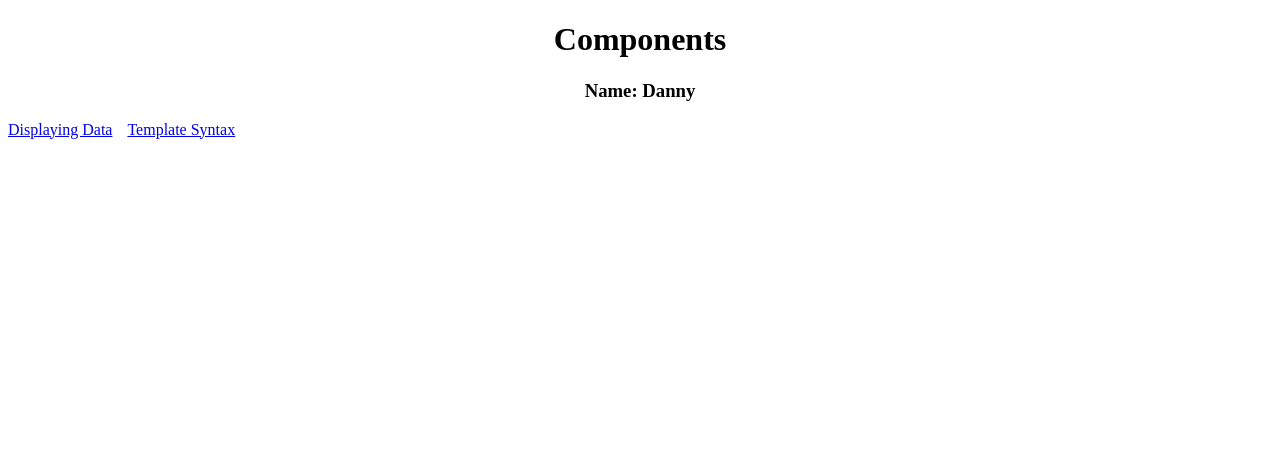
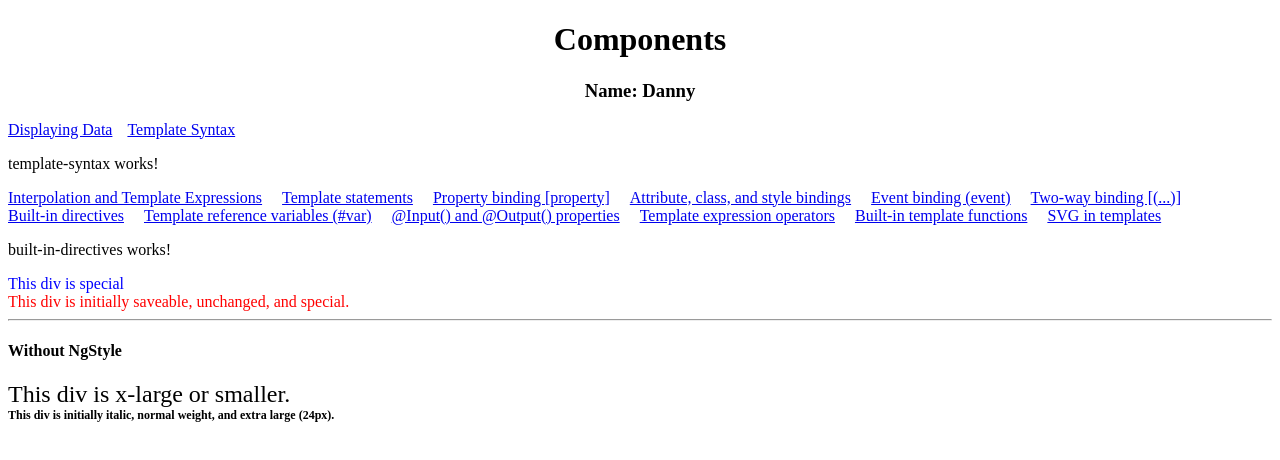
Before and after one commit to duannd/angular2, an Angular app in the folder components/: page /template-syntax/built-in-directives in a window 1280 px wide. Before the commit this address led to /. Shown: the top 460 px of the page. Built offline with nearby package versions, Linux system fonts and the light colour scheme.

Commit message:
Components & Templates :: Template syntax :: Initial Built-in Directives section

```diff
--- /dev/null
+++ b/components/src/app/template/built-in-directives/built-in-directives.component.html
@@ -0,0 +1,13 @@
+<p>built-in-directives works!</p>
+<!-- toggle the "special" class on/off with a property -->
+<div [ngClass]="isSpecial ? 'special' : ''">This div is special</div>
+<div [ngClass]="currentClasses">This div is initially saveable, unchanged, and special.</div>
+
+<hr/>
+<h4>Without NgStyle</h4>
+<div [style.font-size]="isSpecial ? 'x-large' : 'smaller'">
+  This div is x-large or smaller.
+</div>
+<div [ngStyle]="currentStyles">
+  This div is initially italic, normal weight, and extra large (24px).
+</div>
--- /dev/null
+++ b/components/src/app/template/built-in-directives/built-in-directives.component.ts
@@ -0,0 +1,55 @@
+import {Component, OnInit} from '@angular/core';
+
+@Component({
+  selector: 'app-built-in-directives',
+  templateUrl: './built-in-directives.component.html',
+  styles: [
+      `.special {
+      color: blue;
+    }`,
+      `.saveable {
+      color: blueviolet;
+    }`,
+      `.modified {
+      color: red;
+    }`
+  ]
+})
+export class BuiltInDirectivesComponent implements OnInit {
+
+  isSpecial = false;
+  currentClasses: {};
+  currentStyles: {};
+  count = 0;
+
+  constructor() {
+  }
+
+  ngOnInit() {
+    setInterval(() => {
+      this.isSpecial = !this.isSpecial;
+      this.count++;
+      this.setCurrentClasses();
+      this.setCurrentStyles();
+    }, 3000);
+  }
+
+  setCurrentClasses() {
+    // CSS classes: added/removed per current state of component properties
+    this.currentClasses = {
+      saveable: this.count % 3 === 0,
+      modified: this.count % 3 === 1,
+      special: this.count % 3 === 2
+    };
+  }
+
+  setCurrentStyles() {
+    // CSS styles: set per current state of component properties
+    this.currentStyles = {
+      'font-style': this.count % 3 === 0 ? 'italic' : 'normal',
+      'font-weight': this.count % 3 === 1 ? 'bold' : 'normal',
+      'font-size': this.count % 3 === 2 ? '24px' : '12px'
+    };
+  }
+
+}
--- a/components/src/app/template/template-routing.module.ts
+++ b/components/src/app/template/template-routing.module.ts
@@ -7,6 +7,7 @@ import {BindingPropretyComponent} from './binding-proprety/binding-proprety.comp
 import {BindingOthersComponent} from './binding-others/binding-others.component';
 import {BindingEventComponent} from './binding-event/binding-event.component';
 import {TwoWayBindingComponent} from './two-way-binding/two-way-binding.component';
+import {BuiltInDirectivesComponent} from './built-in-directives/built-in-directives.component';
 
 
 const routes: Routes = [
@@ -19,7 +20,8 @@ const routes: Routes = [
       {path: 'binding-property', component: BindingPropretyComponent},
       {path: 'binding-others', component: BindingOthersComponent},
       {path: 'binding-event', component: BindingEventComponent},
-      {path: 'two-way-binding', component: TwoWayBindingComponent}
+      {path: 'two-way-binding', component: TwoWayBindingComponent},
+      {path: 'built-in-directives', component: BuiltInDirectivesComponent},
     ]
   }
 ];
--- a/components/src/app/template/template-syntax.component.html
+++ b/components/src/app/template/template-syntax.component.html
@@ -8,9 +8,7 @@
   <a [routerLink]="['two-way-binding']"><span>Two-way binding [(...)]</span></a>
 </div>
 <div>
-  <a [routerLink]="['']"><span>Built-in directives</span></a>
-  <a [routerLink]="['']"><span>Built-in structural directives</span></a>
-  <a [routerLink]="['']"><span>The NgSwitch directives</span></a>
+  <a [routerLink]="['built-in-directives']"><span>Built-in directives</span></a>
   <a [routerLink]="['']"><span>Template reference variables (#var)</span></a>
   <a [routerLink]="['']"><span>@Input() and @Output() properties</span></a>
   <a [routerLink]="['']"><span>Template expression operators</span></a>
--- a/components/src/app/template/template.module.ts
+++ b/components/src/app/template/template.module.ts
@@ -13,6 +13,7 @@ import { BindingEventComponent } from './binding-event/binding-event.component';
 import { TwoWayBindingComponent } from './two-way-binding/two-way-binding.component';
 import { SizerComponent } from './sizer/sizer.component';
 import {FormsModule} from '@angular/forms';
+import { BuiltInDirectivesComponent } from './built-in-directives/built-in-directives.component';
 
 
 @NgModule({
@@ -26,7 +27,8 @@ import {FormsModule} from '@angular/forms';
     BindingOthersComponent,
     BindingEventComponent,
     TwoWayBindingComponent,
-    SizerComponent
+    SizerComponent,
+    BuiltInDirectivesComponent
   ],
   imports: [
     CommonModule,
```
